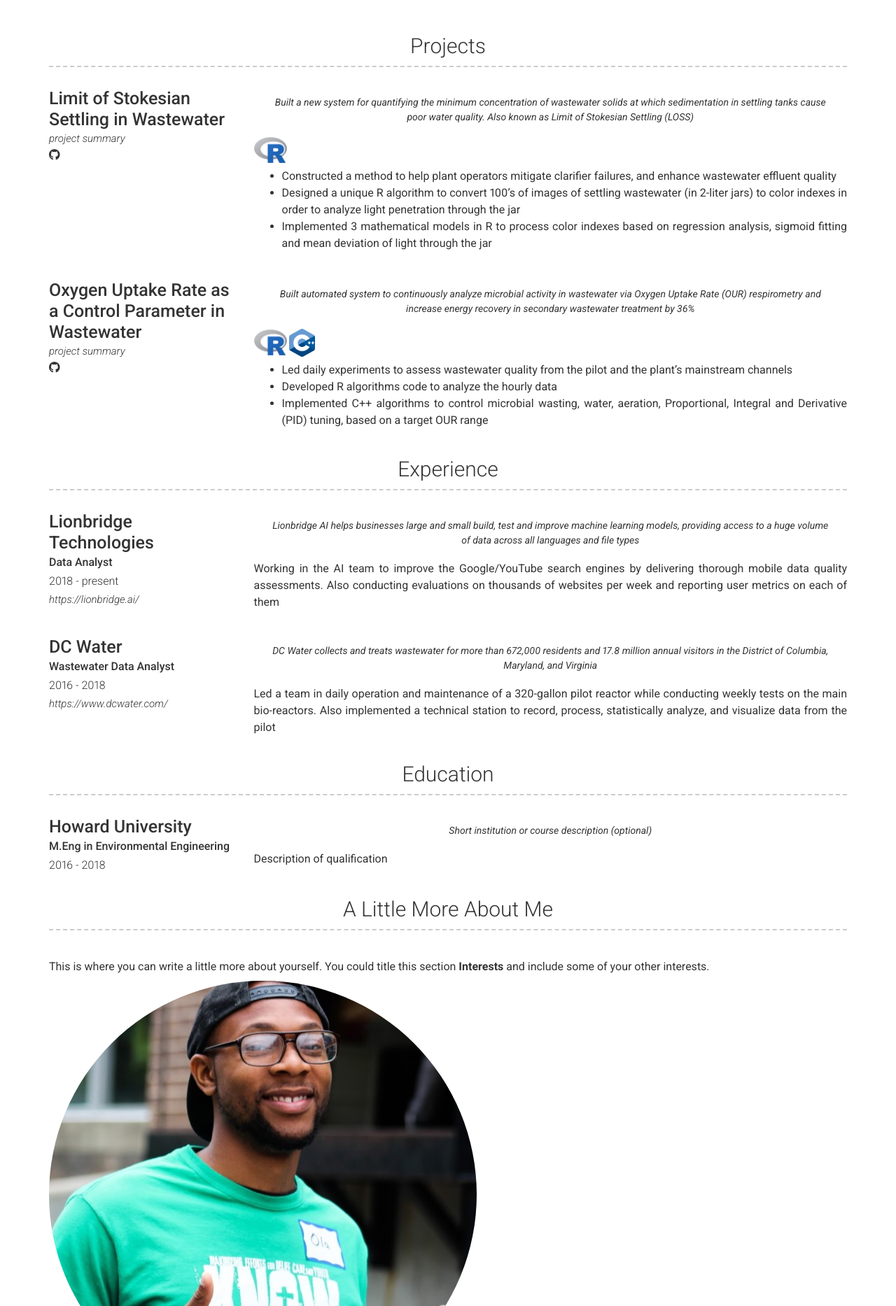
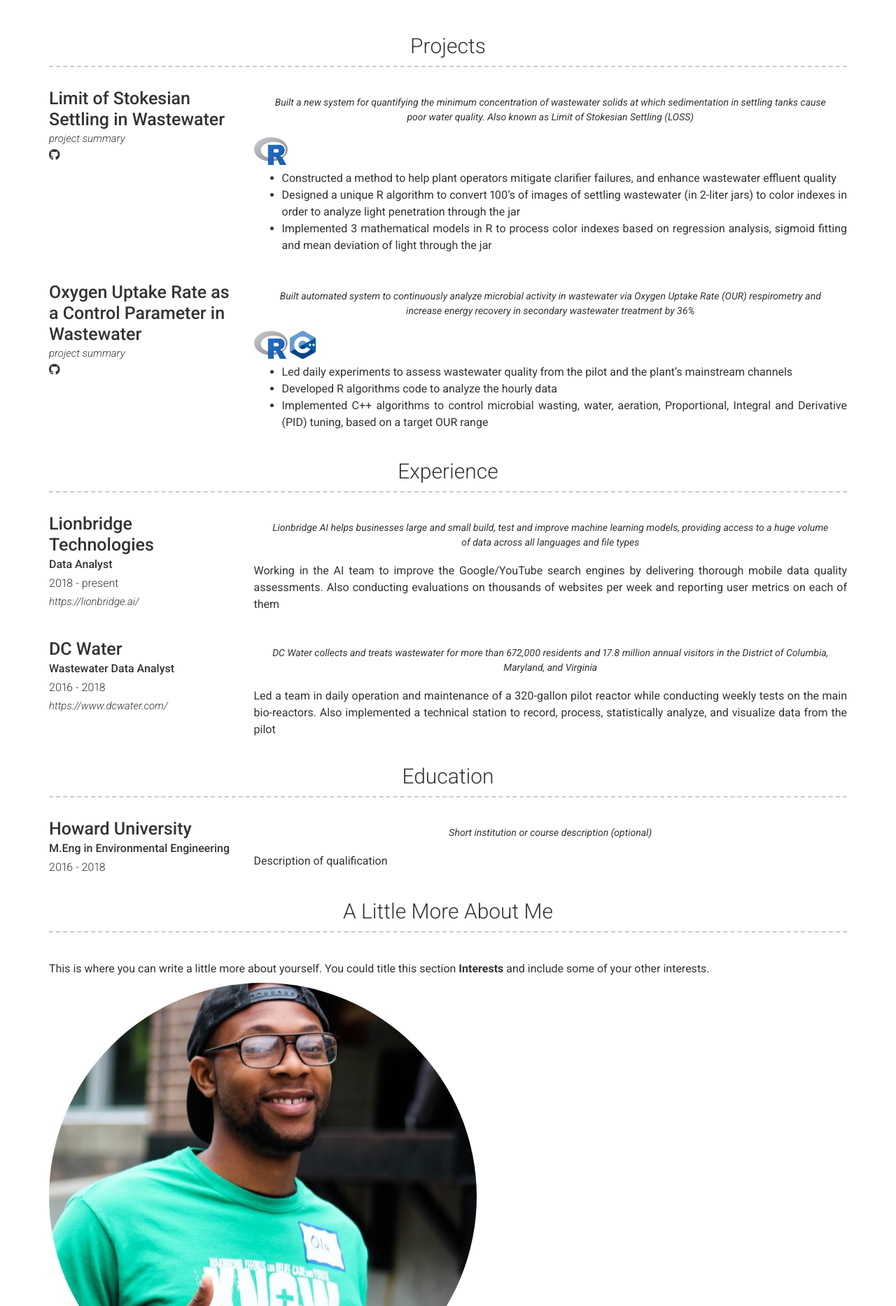
Before and after one commit to OlaOlagunju/cloudgeek.com.ng, a Jekyll site: the page built from index.md, in a window 1280 px wide. Shown: the part 531-2398 px from the top of the page at 70% size. Built offline with Jekyll 4.4.1, drawn with Linux system fonts in a browser that asks for light colours; nearby versions of some CDN libraries.

Commit message:
Update _config.yml

```diff
--- a/_config.yml
+++ b/_config.yml
@@ -77,7 +77,7 @@
         quote: >
           Built a new system for quantifying the minimum concentration of wastewater solids at which sedimentation in settling tanks cause poor water quality. Also known as Limit of Stokesian Settling (LOSS)
         description: | #
-          <img src="/images/rlogo.png" width="47" height="37" />
+          <img src="/images/rlogo.png" width="48" height="40" />
           - Constructed a method to help plant operators mitigate clarifier failures, and enhance wastewater effluent quality
           - Designed a unique R algorithm to convert 100’s of images of settling wastewater (in 2-liter jars) to color indexes in order to analyze light penetration through the jar
           - Implemented 3 mathematical models in R to process color indexes based on regression analysis, sigmoid fitting and mean deviation of light through the jar
@@ -95,7 +95,7 @@
         quote: >
           Built automated system to continuously analyze microbial activity in wastewater via Oxygen Uptake Rate (OUR) respirometry and increase energy recovery in secondary wastewater treatment by 36%
         description: | # this will include new lines to allow paragraphs
-          <img src="/images/rlogo.png" width="47" height="37" /> <img src="/images/c.png" width="37" height="40" />
+          <img src="/images/rlogo.png" width="48" height="40" /> <img src="/images/c.png" width="37" height="40" />
           - Led daily experiments to assess wastewater quality from the pilot and the plant’s mainstream channels
           - Developed R algorithms code to analyze the hourly data
           - Implemented C++ algorithms to control microbial wasting, water, aeration, Proportional, Integral and Derivative (PID) tuning, based on a target OUR range
```
